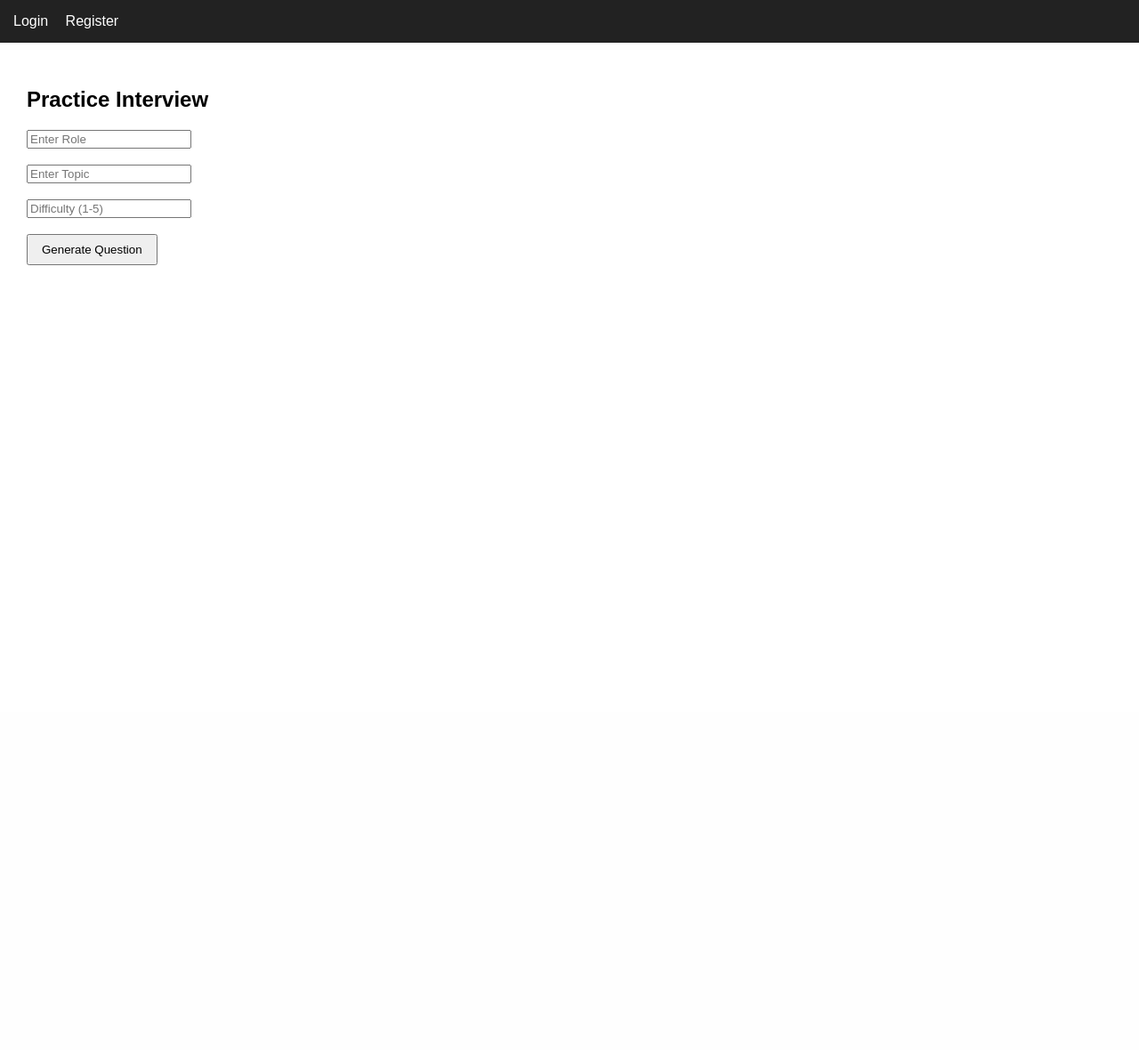
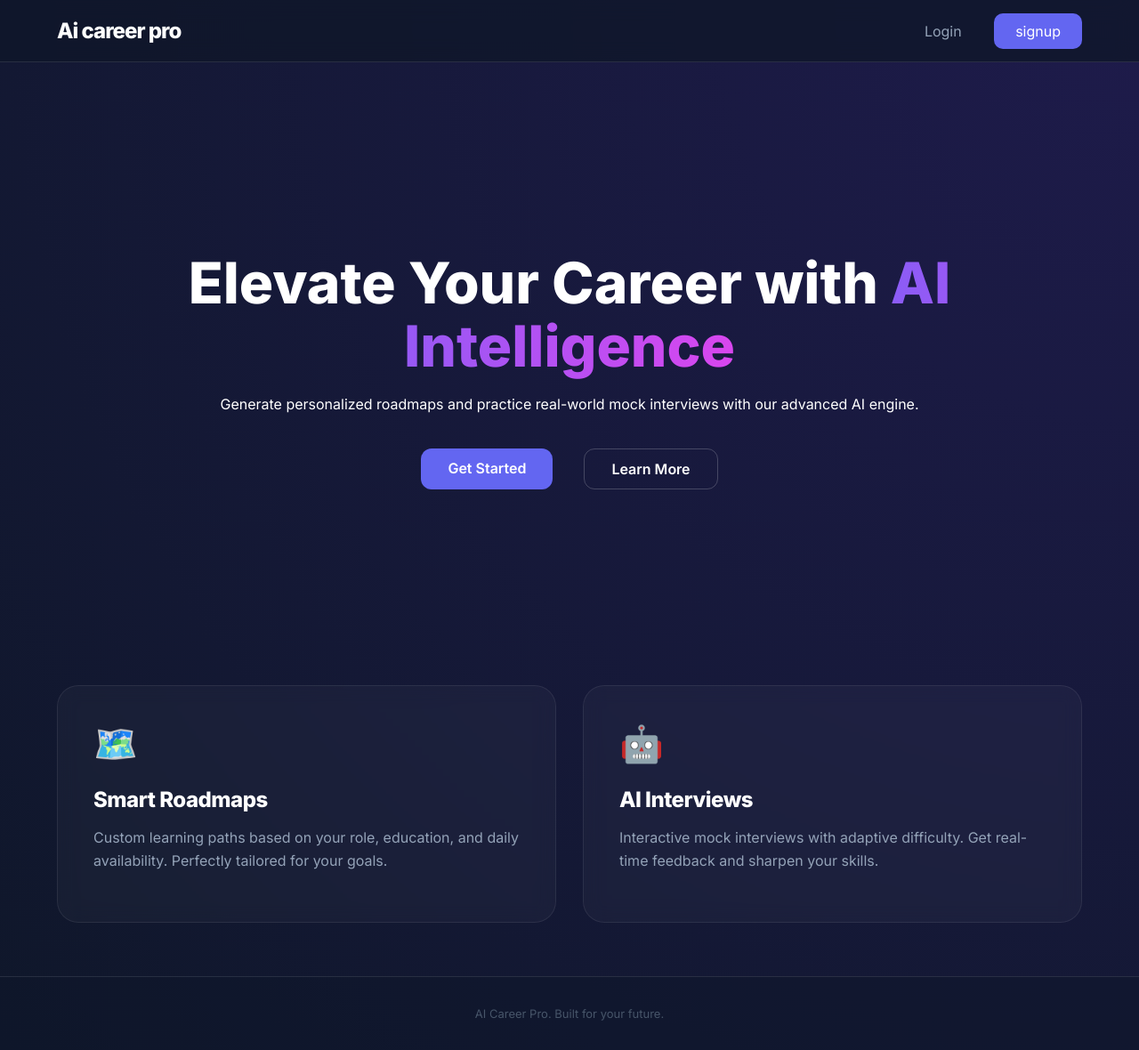
Before and after one commit to saicharan9297/ai_career, a Flask app: page / in a window 1280 px wide. Shown: the whole page at 89% size. Before the commit the page ends 298 px from the top, so only its background shows below. Run offline with Flask 3, Linux system fonts and the light colour scheme.

Commit message:
UI Update:completed dashboard,sidebar styling

```diff
--- a/app.py
+++ b/app.py
@@ -4,6 +4,20 @@ from models.models import db, User
 from rag.rag_engine import generate_question
 from services.adaptive_engine import adjust_difficulty
 from services.roadmap_service import generate_roadmap
+# from flask import Flask, render_template, request, session, redirect, url_for
+# from config import Config
+# from models.models import db, User
+
+#  This "Try" block lets the server start even if the library is 'missing'
+# try:
+#     from rag.rag_engine import generate_question
+#     from services.adaptive_engine import adjust_difficulty
+#     from services.roadmap_service import generate_roadmap
+# except ModuleNotFoundError:
+#     print("⚠️ AI modules not found, but starting server for Frontend testing...")
+#     generate_question = None
+#     adjust_difficulty = None
+#     generate_roadmap = None
 
 app = Flask(__name__)
 app.config.from_object(Config)
@@ -65,12 +79,21 @@ def login():
         if user and user.check_password(password):
             session["user_id"] = user.id
             session["username"] = user.username
-            return redirect(url_for("index"))
+            return redirect(url_for("dashboard"))
         else:
             return "Invalid credentials!", 401
 
     return render_template("login.html")
+# ===================================
+# Dashboard Page
+# ===================================
+@app.route("/dashboard")
+def dashboard():
+    # Only allow logged-in users to see the dashboard
+    if "user_id" not in session:
+        return redirect(url_for("login"))
 
+    return render_template("dashboard.html", username=session.get("username"))
 
 # ===================================
 # Logout
--- a/static/css/style.css
+++ b/static/css/style.css
@@ -0,0 +1,397 @@
+:root {
+    --bg: #0f172a;
+    --primary: #6366f1;
+    --accent: #818cf8;
+    --glass: rgba(255, 255, 255, 0.03);
+    --border: rgba(255, 255, 255, 0.1);
+    --nav-height: 70px;
+}
+
+body {
+    margin: 0;
+    font-family: 'Inter', sans-serif;
+    background: radial-gradient(circle at top right, #1e1b4b, var(--bg));
+    color: white;
+    min-height: 100vh;
+    overflow-x: hidden;
+}
+
+.glass-nav {
+    position: sticky;
+    top: 0;
+    height: var(--nav-height);
+    background: rgba(15, 23, 42, 0.8);
+    backdrop-filter: blur(12px);
+    border-bottom: 1px solid var(--border);
+    padding: 0 5%;
+    display: flex;
+    align-items: center;
+    z-index: 1000;
+    box-sizing: border-box;
+}
+
+.nav-container {
+    display: flex;
+    justify-content: space-between;
+    align-items: center;
+    width: 100%;
+    max-width: 1200px;
+    margin: 0 auto;
+}
+
+.logo {
+    font-size: 1.5rem;
+    font-weight: 800;
+    text-decoration: none;
+    color: white;
+    letter-spacing: -1px;
+}
+
+.nav-links a {
+    text-decoration: none;
+    color: #94a3b8;
+    margin-left: 2rem;
+    font-weight: 500;
+    transition: 0.3s;
+}
+
+.nav-links a:hover { color: white; }
+
+/* Buttons */
+.auth-btn {
+    padding: 10px 24px;
+    border-radius: 10px;
+    transition: 0.3s;
+    display: inline-block;
+    text-decoration: none;
+}
+
+.signup {
+    background: var(--primary);
+    color: white !important;
+}
+
+.signup:hover { background: var(--accent); transform: translateY(-2px); }
+
+.app-layout {
+    display: flex;
+    height: calc(100vh - var(--nav-height));
+    overflow: hidden;
+}
+
+.app-sidebar {
+    width: 280px;
+    background: rgba(255,255,255,0.02);
+    border-right: 1px solid var(--border);
+    display: flex;
+    flex-direction: column;
+    gap: 32px;
+    padding: 24px 16px;
+    justify-content: space-between;
+    backdrop-filter: blur(10px);
+}
+.app-main {
+    flex: 1;
+    padding: 40px;
+    overflow-y: auto;
+}
+
+/* Hero Section  */
+.hero-section {
+    text-align: center;
+    padding: 10vh 20px;
+    min-height: 60vh;
+    display: flex;
+    flex-direction: column;
+    justify-content: center;
+    align-items: center;
+}
+
+.hero-content h1 {
+    font-size: clamp(2.5rem, 8vw, 4rem);
+    font-weight: 800;
+    line-height: 1.1;
+    margin-bottom: 20px;
+}
+
+.text-gradient {
+    background: linear-gradient(90deg, #8b5cf6, #d946ef);
+    -webkit-background-clip: text;
+    -webkit-text-fill-color: transparent;
+}
+
+/* Auth Container */
+.auth-container {
+    display: flex;
+    justify-content: center;
+    align-items: center;
+    height: calc(100vh - var(--nav-height));
+    padding: 20px;
+}
+
+/* Glass Cards & Elements */
+.auth-card {
+    background: var(--glass);
+    backdrop-filter: blur(20px);
+    border: 1px solid var(--border);
+    padding: 40px;
+    border-radius: 24px;
+    width: 100%;
+    max-width: 400px;
+    box-shadow: 0 25px 50px -12px rgba(0, 0, 0, 0.5);
+}
+
+.dashboard-grid {
+    display: grid;
+    grid-template-columns: 1.5fr 1fr;
+    gap: 25px;
+    margin-top: 30px;
+}
+
+.glass-card {
+    background: var(--glass);
+    border: 1px solid var(--border);
+    border-radius: 20px;
+    padding: 30px;
+}
+
+/* Form Elements */
+input, select {
+    width: 100%;
+    padding: 12px 16px;
+    background: rgba(0, 0, 0, 0.2);
+    border: 1px solid var(--border);
+    border-radius: 12px;
+    color: white;
+    font-size: 15px;
+    box-sizing: border-box;
+    margin-bottom: 10px;
+}
+
+input:focus, select:focus {
+    outline: none;
+    border-color: var(--primary);
+    background: rgba(0, 0, 0, 0.3);
+}
+
+/* Footer -  */
+.glass-footer {
+    text-align: center;
+    padding: 20px;
+    border-top: 1px solid var(--border);
+    color: #475569;
+    font-size: 13px;
+    background: rgba(15, 23, 42, 0.5);
+}
+/* Features Section Styling */
+.features-grid {
+    display: flex;
+    justify-content: center;
+    gap: 30px;
+    padding: 60px 5%;
+    max-width: 1200px;
+    margin: 0 auto;
+}
+
+.feature-card {
+    background: rgba(255, 255, 255, 0.03);
+    backdrop-filter: blur(10px);
+    border: 1px solid rgba(255, 255, 255, 0.08);
+    border-radius: 24px;
+    padding: 40px;
+    flex: 1;
+    transition: all 0.4s cubic-bezier(0.175, 0.885, 0.32, 1.275);
+    text-align: left;
+}
+
+.feature-card:hover {
+    background: rgba(255, 255, 255, 0.06);
+    transform: translateY(-10px);
+    border-color: var(--primary);
+    box-shadow: 0 20px 40px rgba(0, 0, 0, 0.3);
+}
+
+.feature-card .icon-box {
+    font-size: 2.5rem;
+    margin-bottom: 20px;
+    display: block;
+}
+
+.feature-card h3 {
+    color: #ffffff;
+    font-size: 1.5rem;
+    margin-bottom: 10px;
+    letter-spacing: -0.5px;
+}
+
+.feature-card p {
+    color: #94a3b8;
+    line-height: 1.6;
+    font-size: 1rem;
+}
+.btn-primary {
+    background: #6366f1;
+    color: white !important;
+    padding: 12px 30px;
+    border-radius: 12px;
+    text-decoration: none;
+    font-weight: 600;
+    display: inline-block;
+    transition: 0.3s;
+    border: none;
+}
+
+.btn-primary:hover {
+    background: #818cf8;
+    transform: translateY(-2px);
+}
+
+.btn-secondary {
+    color: white !important;
+    border: 1px solid rgba(255, 255, 255, 0.2);
+    padding: 12px 30px;
+    border-radius: 12px;
+    text-decoration: none;
+    font-weight: 600;
+    display: inline-block;
+    margin-left: 15px;
+    transition: 0.3s;
+}
+
+.btn-secondary:hover {
+    background: rgba(255, 255, 255, 0.05);
+    border-color: white;
+}
+/* --- Dashboard & Sidebar  --- */
+.app-sidebar .nav-links a {
+    color: #94a3b8 !important;
+    padding: 12px 15px;
+    display: block;
+    margin-bottom: 8px;
+    border-radius: 10px;
+    transition: 0.3s;
+}
+
+.app-sidebar .nav-links a.active {
+    background: rgba(99, 102, 241, 0.1);
+    color: #818cf8 !important;
+    font-weight: 600;
+}
+
+.app-sidebar .nav-links a:hover:not(.active) {
+    background: rgba(255, 255, 255, 0.05);
+    color: white !important;
+}
+
+.logout-link {
+    color: #f87171 !important;
+    text-decoration: none;
+    font-size: 14px;
+    padding: 10px 15px;
+    transition: 0.3s;
+}
+
+/* --- Hero Button Spacing --- */
+.hero-btns {
+    display: flex;
+    gap: 20px;
+    justify-content: center;
+    margin-top: 40px;
+}
+
+
+/* User Profile Styling */
+.user-profile {
+    display: flex;
+    align-items: center;
+    gap: 12px;
+    padding: 12px;
+    background: rgba(255, 255, 255, 0.03);
+    border-radius: 16px;
+    border: 1px solid var(--border);
+    margin-bottom: 20px;
+}
+
+.avatar {
+    width: 40px;
+    height: 40px;
+    background: var(--primary);
+    border-radius: 12px;
+    display: flex;
+    align-items: center;
+    justify-content: center;
+    font-weight: 800;
+    font-size: 1.2rem;
+    color: white;
+    box-shadow: 0 4px 12px rgba(99, 102, 241, 0.3);
+}
+
+.user-info {
+    display: flex;
+    flex-direction: column;
+}
+
+.user-name {
+    font-weight: 600;
+    font-size: 14px;
+    color: white;
+}
+
+.user-status {
+    font-size: 11px;
+    color: #64748b;
+}
+
+/* Nav Link Icons */
+.nav-links .icon {
+    margin-right: 10px;
+    font-style: normal;
+}
+
+.stat-item {
+    display: flex;
+    justify-content: space-between;
+    align-items: center;
+    padding: 12px 0;
+    border-bottom: 1px solid var(--border);
+}
+
+.stat-item:last-child {
+    border-bottom: none;
+}
+
+.stat-item span {
+    color: #94a3b8;
+    font-size: 0.9rem;
+}
+
+.stat-item strong {
+    color: var(--accent);
+    font-size: 1.1rem;
+    text-shadow: 0 0 10px rgba(129, 140, 248, 0.4);
+}
+
+/* Sidebar Icon Colors */
+.nav-links .icon {
+    margin-right: 12px;
+    font-size: 1.1rem;
+    filter: drop-shadow(0 0 5px var(--primary));
+}
+
+/* Scrollbar Styling for .app-main */
+.app-main::-webkit-scrollbar {
+    width: 6px;
+}
+
+.app-main::-webkit-scrollbar-track {
+    background: transparent;
+}
+
+.app-main::-webkit-scrollbar-thumb {
+    background: var(--border);
+    border-radius: 10px;
+}
+
+.app-main::-webkit-scrollbar-thumb:hover {
+    background: var(--primary);
+}
--- a/templates/base.html
+++ b/templates/base.html
@@ -1,31 +1,36 @@
 <!DOCTYPE html>
-<html>
+<html lang="en">
 <head>
-    <title>AI Career Platform</title>
-    <style>
-        body { font-family: Arial; margin: 0; padding: 0; }
-        nav { background: #222; padding: 15px; }
-        nav a { color: white; margin-right: 15px; text-decoration: none; }
-        .container { padding: 30px; }
-        button { padding: 8px 15px; }
-    </style>
+    <meta charset="UTF-8">
+    <meta name="viewport" content="width=device-width, initial-scale=1.0">
+    <title>AI Career Pro | Your Path to Success</title>
+    <link href="https://fonts.googleapis.com/css2?family=Inter:wght@400;600;800&display=swap" rel="stylesheet">
+    <link rel="stylesheet" href="../static/css/style.css">
 </head>
 <body>
+    <nav class="glass-nav">
+        <div class="nav-container">
+            <a href="/" class="logo">Ai career pro</a>
 
-<nav>
+            <div class="nav-links">
                 {% if session.get("user_id") %}
                     <a href="/dashboard">Dashboard</a>
-        <a href="/">Practice</a>
-        <a href="/logout">Logout</a>
+                    <a href="/roadmap">Roadmap</a>
+                    <a href="/logout" class="auth-btn logout">Logout</a>
                 {% else %}
                     <a href="/login">Login</a>
-        <a href="/register">Register</a>
+                    <a href="/register" class="auth-btn signup">signup</a>
                 {% endif %}
+            </div>
+        </div>
     </nav>
 
-<div class="container">
+    <div class="content-area">
         {% block content %}{% endblock %}
     </div>
 
+    <footer class="glass-footer">
+        <p>AI Career Pro. Built for your future.</p>
+    </footer>
 </body>
 </html>
--- a/templates/index.html
+++ b/templates/index.html
@@ -1,12 +1,30 @@
 {% extends "base.html" %}
 
 {% block content %}
-<h2>Practice Interview</h2>
+<section class="hero-section">
+    <div class="hero-content">
+        <h1>Elevate Your Career with <span class="text-gradient">AI Intelligence</span></h1>
+        <p>Generate personalized roadmaps and practice real-world mock interviews with our advanced AI engine.</p>
+        <div class="hero-btns">
+            <a href="/register" class="btn-primary">Get Started</a>
+            <a href="#features" class="btn-secondary">Learn More</a>
+        </div>
 
-<form method="POST" action="/generate_question">
-    <input type="text" name="role" placeholder="Enter Role"><br><br>
-    <input type="text" name="topic" placeholder="Enter Topic"><br><br>
-    <input type="number" name="difficulty" placeholder="Difficulty (1-5)"><br><br>
-    <button type="submit">Generate Question</button>
-</form>
+    </div>
+
+</section>
+
+<section id="features" class="features-grid">
+    <div class="feature-card">
+        <span class="icon-box">🗺️</span>
+        <h3>Smart Roadmaps</h3>
+        <p>Custom learning paths based on your role, education, and daily availability. Perfectly tailored for your goals.</p>
+    </div>
+
+    <div class="feature-card">
+        <span class="icon-box">🤖</span>
+        <h3>AI Interviews</h3>
+        <p>Interactive mock interviews with adaptive difficulty. Get real-time feedback and sharpen your skills.</p>
+    </div>
+</section>
 {% endblock %}
```
Also changed, not shown: templates/dashboard.html (added, +64 -0 lines), templates/dashboards.html (deleted, +0 -20 lines), templates/login.html (+26 -7 lines), templates/register.html (+31 -8 lines), app.db (added). Lines whose indentation alone changed are shown as unchanged.
